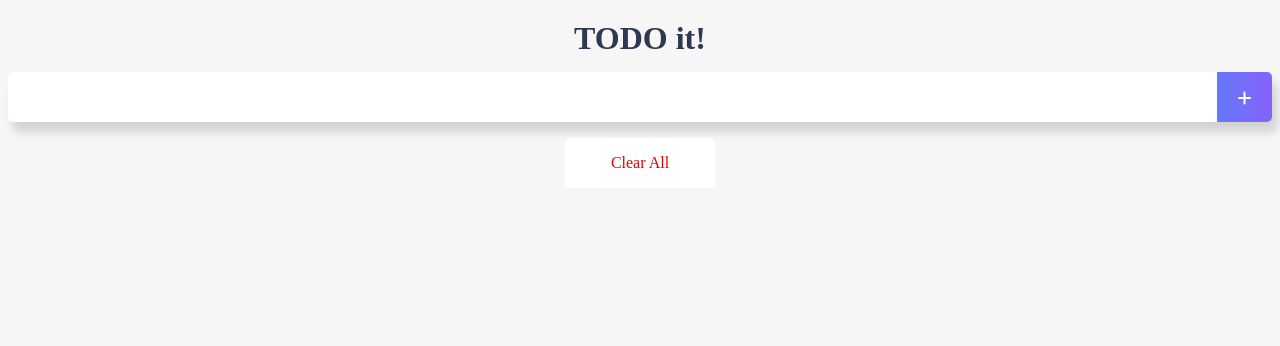
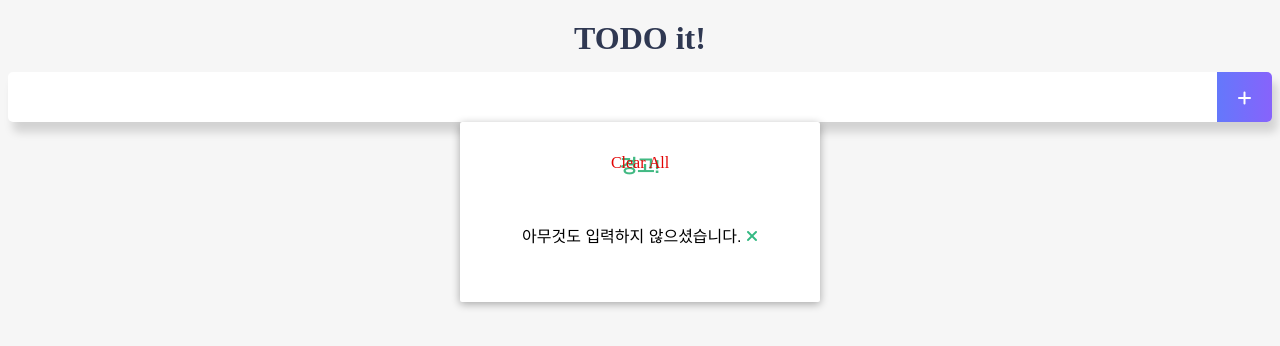
Before and after one commit to codekyz/vue-todo, a Vue app: page / in a window 1280 px wide. Both pictures are taken after a click on the element 1244 px from the left and 97 px from the top of the page. Shown: the top 346 px of the page. Built offline with nearby package versions, Linux system fonts and the light colour scheme; a web font is replaced by a local one.

Commit message:
:construction: Work in progress
Work in progress

```diff
--- a/src/components/TodoInput.vue
+++ b/src/components/TodoInput.vue
@@ -4,14 +4,33 @@
     <span class="addContainer" v-on:click="addTodo">
         <i class="fas fa-plus addBtn"></i>
     </span>
+
+
+    <Modal v-if="showModal" @close="showModal = false">
+      <template v-slot:header>
+        <h3>
+          경고!
+        </h3>
+      </template>
+
+      <template v-slot:body>
+        아무것도 입력하지 않으셨습니다.
+        <i class="closeModalBtn fas fa-times" v-on:click="showModal = false"></i>
+      </template>
+
+    </Modal>
   </div>
 </template>
 
 <script>
+
+import Modal from './common/Modal.vue'
+
 export default {
   data: function() {
       return {
-        newTodoItem: ''
+        newTodoItem: '',
+        showModal: false
       }
   },
   methods: {
@@ -19,11 +38,17 @@ export default {
         if(this.newTodoItem !== '') {
           this.$emit('addTodoItem', this.newTodoItem);
           this.clearInput();
+        } else {
+          this.showModal = !this.showModal;
         }
       },
       clearInput: function() {
         this.newTodoItem = '';
       }
+  },
+
+  components: {
+    Modal,
   }
 }
 </script>
@@ -58,4 +83,9 @@ input:focus {
     vertical-align: middle;
 }
 
+.closeModalBtn {
+  color: #34b983;
+
+}
+
 </style>
--- /dev/null
+++ b/src/components/common/Modal.vue
@@ -0,0 +1,75 @@
+<template>
+<transition name="modal">
+    <div class="modal-mask">
+        <div class="modal-wrapper">
+            <div class="modal-container">
+
+                <div class="modal-header">
+                    <slot name="header">
+                        default header
+                        <button class="modal-default-button" @click="$emit('close')">
+                            OK
+                        </button>
+                    </slot>
+                </div>
+
+                <div class="modal-body">
+                    <slot name="body">
+                        default body
+                    </slot>
+                </div>
+            </div>
+        </div>
+    </div>
+</transition>
+
+</template>
+
+<script>
+export default {
+
+}
+</script>
+
+<style>
+
+.modal-container {
+  width: 300px;
+  margin: 0px auto;
+  padding: 20px 30px;
+  background-color: #fff;
+  border-radius: 2px;
+  box-shadow: 0 2px 8px rgba(0, 0, 0, .33);
+  transition: all .3s ease;
+  font-family: Helvetica, Arial, sans-serif;
+}
+
+.modal-header h3 {
+  margin-top: 0;
+  color: #42b983;
+}
+
+.modal-body {
+  margin: 20px 0;
+}
+
+.modal-default-button {
+  float: right;
+}
+
+
+.modal-enter {
+  opacity: 0;
+}
+
+.modal-leave-active {
+  opacity: 0;
+}
+
+.modal-enter .modal-container,
+.modal-leave-active .modal-container {
+  -webkit-transform: scale(1.1);
+  transform: scale(1.1);
+}
+
+</style>
```
Also changed, not shown: src/components/TodoList.vue (+10 -2 lines).
